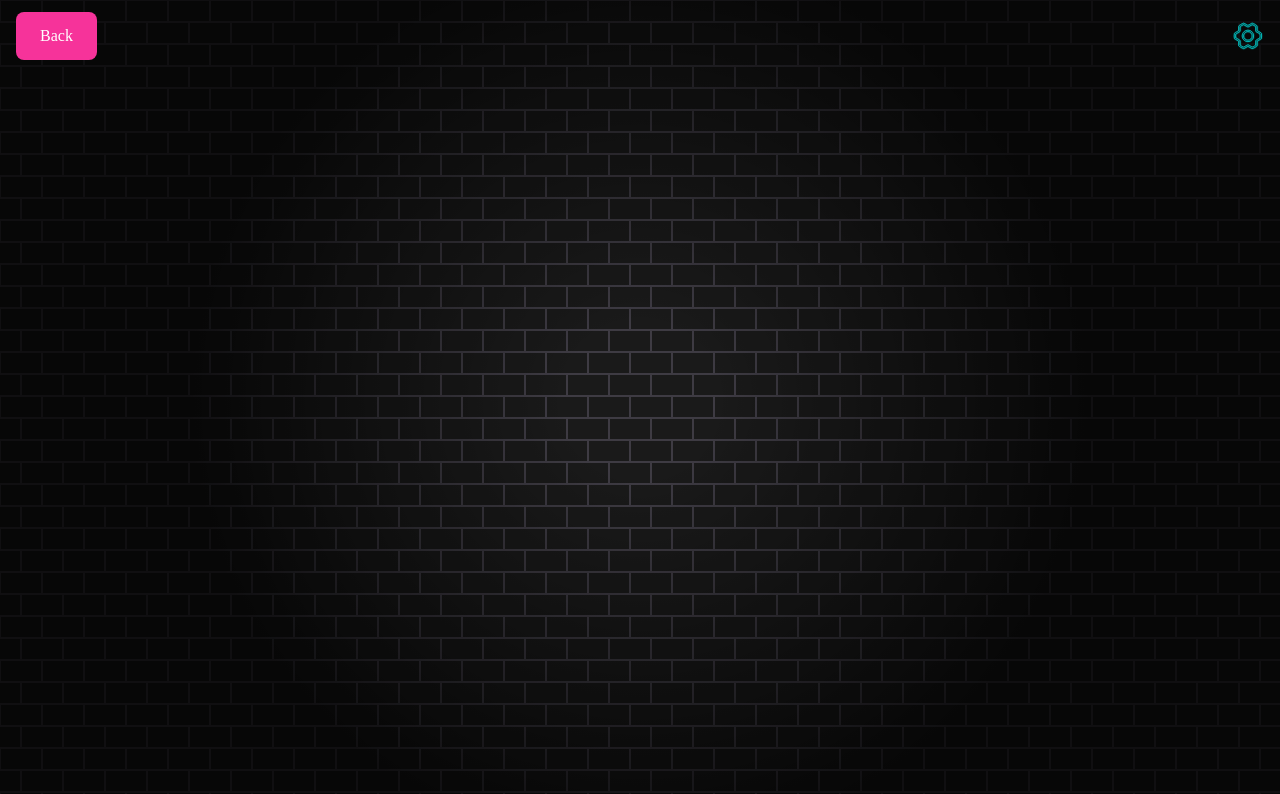
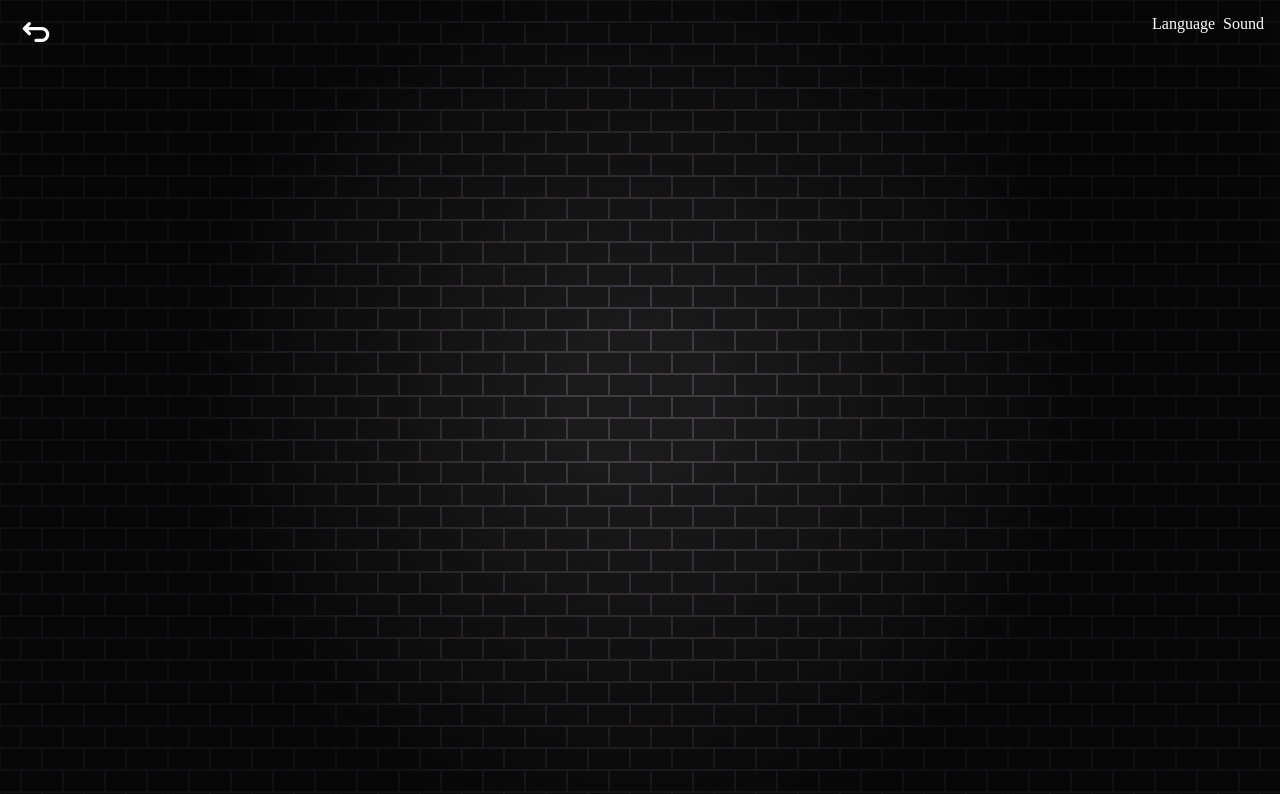
Before and after one commit to AurelianSpodarec/super-tic-tac-toe, a Next.js app: page /game in a window 1280 px wide. Both pictures are taken after a click on the button "Single Player". Shown: the top 794 px of the page. Built offline with nearby package versions, Linux system fonts and the light colour scheme.

Commit message:
feat: create action bar and other updates

```diff
--- a/src/app/game/_components/ActionBar.tsx
+++ b/src/app/game/_components/ActionBar.tsx
@@ -1,22 +1,21 @@
-
-import { useSceneManager } from "@/core/SceneManager/SceneManagerProvider"
 import NeonCog from "./NeonCog"
-import { SmartBackButton } from "./BackButton"
+import BackButton from "./BackButton"
 
 function ActionBar() {
-  const { back } = useSceneManager()
-
   return (
     <header className="absolute top-0 left-0 right-0 w-full py-3 px-4 z-20">
       <div className="flex justify-between">
         <div>
-          {/* <button type="button" className="z-10 relative cursor-pointer" onClick={() => back()}>Back Button</button> */}
-          <SmartBackButton />
+          <BackButton />
         </div>
-        <button type="button" className="cursor-pointer">
-          <NeonCog strokeSpeed={2500} flickerSpeed={400} />
-          <span className="sr-only">Settings</span>
-        </button>
+        <div className="space-x-2">
+          <button>Language</button>
+          <button>Sound</button>
+          {/* <button type="button" className="cursor-pointer">
+            <NeonCog strokeSpeed={2500} flickerSpeed={400} />
+            <span className="sr-only">Settings</span>
+          </button> */}
+        </div>
       </div>
     </header>
   )
--- a/src/app/game/_components/BackButton.tsx
+++ b/src/app/game/_components/BackButton.tsx
@@ -1,15 +1,16 @@
 "use client";
 
 import { useSceneManager } from "@/core/SceneManager/SceneManagerProvider";
-
 
 interface Props {
   overrideScene?: string;   // optional scene key to go back to
   children?: React.ReactNode;
 }
 
-export function SmartBackButton({ overrideScene, children }: Props) {
-  const { back } = useSceneManager();
+function BackButton({ overrideScene, children }: Props) {
+  const { back, currentScene } = useSceneManager();
+
+  if (currentScene === "start") return null;
 
   const handleClick = () => {
     back(overrideScene); // if overrideScene is undefined, it goes to previous scene
@@ -18,9 +19,20 @@ export function SmartBackButton({ overrideScene, children }: Props) {
   return (
     <button
       onClick={handleClick}
-      className="rounded-lg px-6 py-3 bg-pink-500 text-white hover:bg-pink-600"
+      className=""
     >
-      {children || "Back"}
+      <span className="sr-only">Go Back To Previous Scene</span>
+      {children || (
+        <div>
+          <svg className="fill-white text-white w-10 h-10" xmlns="http://www.w3.org/2000/svg" viewBox="0 0 24 24">
+            <path
+              d="M20 13.5a4.505 4.505 0 0 1-4.5 4.5H12a1 1 0 0 1 0-2h3.5a2.5 2.5 0 0 0 0-5H7.414l1.293 1.293a1 1 0 1 1-1.414 1.414l-3-3a1 1 0 0 1 0-1.416l3-3a1 1 0 0 1 1.414 1.416L7.414 9H15.5a4.505 4.505 0 0 1 4.5 4.5"
+            />
+          </svg>
+        </div>
+      )}
     </button>
   );
 }
+
+export default BackButton
--- a/src/core/SceneManager/SceneRenderer.tsx
+++ b/src/core/SceneManager/SceneRenderer.tsx
@@ -2,10 +2,18 @@ import { AnimatePresence, motion } from "motion/react";
 import { useSceneManager } from "./SceneManagerProvider";
 
 const transitionVariants = {
-  fade: { initial: { opacity: 0 }, animate: { opacity: 1 }, exit: { opacity: 0 } },
-  slideLeft: { initial: { x: "100%" }, animate: { x: 0 }, exit: { x: "-100%" } },
-  slideRight: { initial: { x: "-100%" }, animate: { x: 0 }, exit: { x: "100%" } },
-  scale: { initial: { scale: 0.8, opacity: 0 }, animate: { scale: 1, opacity: 1 }, exit: { scale: 1.2, opacity: 0 } },
+  fade: {
+    initial: { opacity: 0 }, animate: { opacity: 1 }, exit: { opacity: 0 }
+  },
+  slideLeft: {
+    initial: { x: "100%" }, animate: { x: 0 }, exit: { x: "-100%" }
+  },
+  slideRight: {
+    initial: { x: "-100%" }, animate: { x: 0 }, exit: { x: "100%" }
+  },
+  scale: {
+    initial: { scale: 0.8, opacity: 0 }, animate: { scale: 1, opacity: 1 }, exit: { scale: 1.2, opacity: 0 }
+  },
 };
 
 export function SceneRenderer() {
@@ -25,7 +33,7 @@ export function SceneRenderer() {
         animate="animate"
         exit="exit"
         variants={variants}
-        transition={{ duration: 0.5 }}
+        transition={{ duration: 0.25 }}
         style={{ position: "absolute", width: "100%", height: "100%", top: 0, left: 0 }}
       >
         {scene.component}
--- a/src/styles/1-base/base.css
+++ b/src/styles/1-base/base.css
@@ -85,7 +85,18 @@ body {
 /* Theme 4 */
 /* style={{ backgroundImage: "url('https://idgrafica.com/wp-content/uploads/2022/09/black-vintage-background-hd-vintage-7553234-1.jpg')" }} */
 
+/*
+.circular-fade {
+  position: absolute;
+  inset: 0;
+  pointer-events: none;
+  z-index: 0;
 
+  background: radial-gradient(circle, rgba(0, 0, 0, 0) 10%, rgba(0, 0, 0, 0.75) 60%);
+} */
+
+
+/* Can be also used for Animations to go from Menu to GAME */
 .circular-fade {
   position: absolute;
   inset: 0;
@@ -95,6 +106,20 @@ body {
   background: radial-gradient(circle, rgba(0, 0, 0, 0) 10%, rgba(0, 0, 0, 0.75) 60%);
 }
 
+.circular-fade::before {
+  content: '';
+  position: absolute;
+  inset: 0;
+  background: black;
+  animation: fadeOut 0.2s ease forwards;
+}
 
+@keyframes fadeOut {
+  from {
+    opacity: 1;
+  }
 
-/*  */
+  to {
+    opacity: 0;
+  }
+}
```
